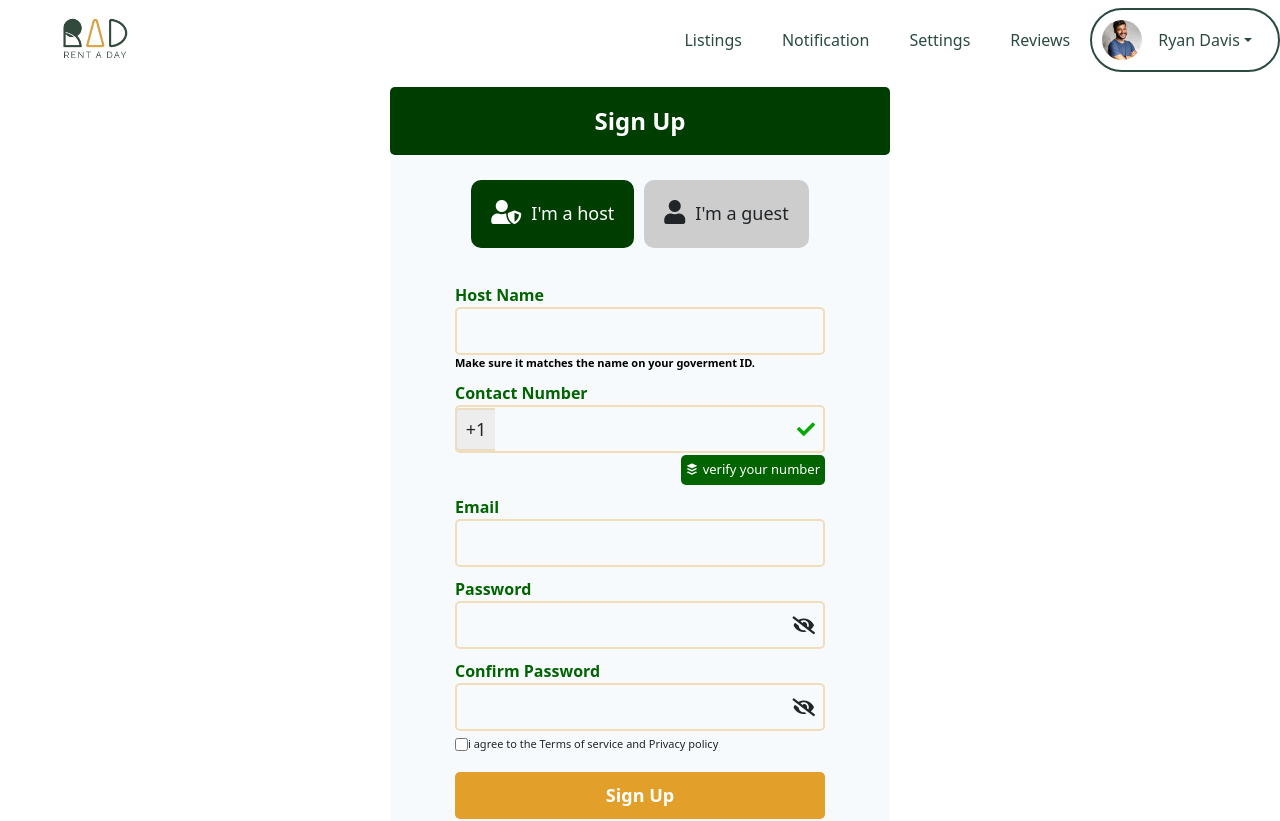
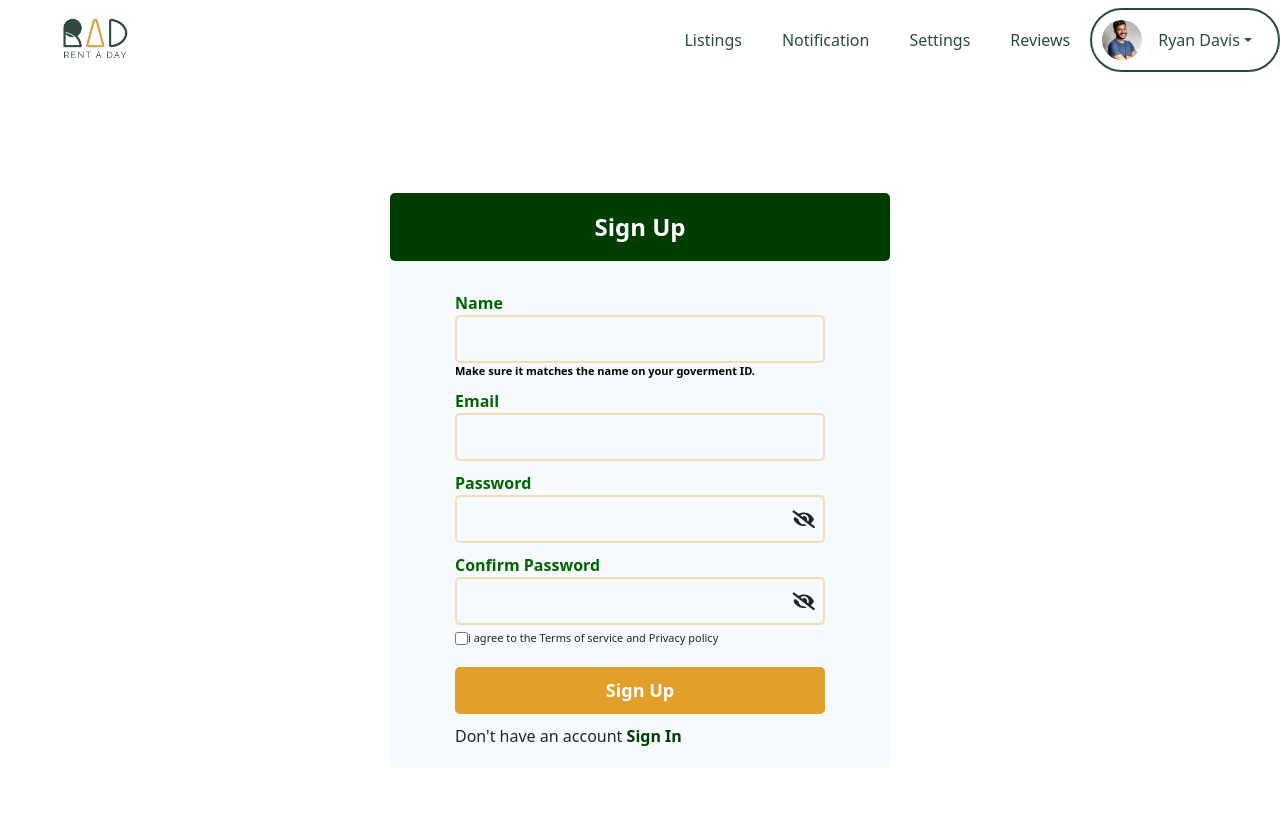
Before and after one commit to harsimran612/RentADay, a React (Create React App) app: page /SignUp in a window 1280 px wide. Shown: the top 821 px of the page. Built offline with nearby package versions, Linux system fonts and the light colour scheme.

Commit message:
remove userTypes from auth pages

```diff
--- a/src/App.js
+++ b/src/App.js
@@ -4,8 +4,8 @@ import Header from './components/Header';
 import Footer from './components/Footer';
 import SearchPage from './pages/SearchPage';
 import AboutUs from './pages/AboutUs';
-import SignIn from './pages/SignIn';
-import SignUp from './pages/SignUp';
+import SignIn from './pages/authentication/SignIn';
+import SignUp from './pages/authentication/SignUp';
 import Splash from './pages/Splash';
 import Profile from './pages/Profile';
 import ExpandedCard from './pages/ExpandedCard';
--- a/src/pages/SignUp.jsx
+++ /dev/null
@@ -1,166 +0,0 @@
-import React, { useState } from "react";
-import { Link } from "react-router-dom";
-import "./Sign.css";
-import "./desktop.css";
-
-export default function Auth() {
-  const [isHost, setIsHost] = useState(true);
-  const [showPswd, setShowPswd] = useState(false);
-  const [showModal, setShowModal] = useState(false);
-
-  const changeToHost = (e) => {
-    setIsHost(true);
-  };
-  const changeToGuest = () => {
-    setIsHost(false);
-  };
-
-  return (
-    <div className="Container--centered fullHeight">
-      <div className="Auth__container">
-        <div className="Auth__heading">
-          <i class="fas fa-arrow-left"></i>
-          <span>Sign Up</span>
-        </div>
-
-        <div className="Auth__content">
-          <div className="Auth__userType">
-            <div
-              className={`${
-                isHost && "Auth__userTypeItem--selected"
-              } Auth__userTypeItem`}
-              onClick={changeToHost}
-            >
-              <span>
-                <i class="fas fa-user-shield" />
-              </span>
-              <span>I'm a host</span>
-            </div>
-            <div
-              className={`${
-                !isHost && "Auth__userTypeItem--selected"
-              } Auth__userTypeItem`}
-              onClick={changeToGuest}
-            >
-              <span>
-                <i class="fas fa-user" />
-              </span>
-              <span>I'm a guest</span>
-            </div>
-          </div>
-          <UserForm
-            userType={isHost}
-            showPswd={showPswd}
-            setShowPswd={setShowPswd}
-            setShowModal={setShowModal}
-          />
-          {showModal && <VerifyNumberModal setShowModal={setShowModal} />}
-        </div>
-      </div>
-    </div>
-  );
-}
-
-const UserForm = ({ userType, showPswd, setShowPswd, setShowModal }) => {
-  const changeVisibility = () => {
-    setShowPswd(!showPswd);
-  };
-  return (
-    <>
-      <form className="Auth__formItems">
-        <div className="Auth__formItem">
-          <label for="name">{`${userType ? "Host Name" : "Guest Name"}`}</label>
-          <input type="text" id="name" name="name" />
-          <label for="name">
-            Make sure it matches the name on your goverment ID.
-          </label>
-        </div>
-
-        <div className="Auth__formItem">
-          <label for="number">Contact Number</label>
-          <div name="number" className="Auth__formItem--number">
-            <span>+1</span>
-            <input type="tel" id="tel" />
-            <i className="fas fa-check"></i>
-          </div>
-          <div className="Auth__formItem--modal">
-            <span onClick={() => setShowModal(true)}>
-              <i className="fab fa-buffer"></i>
-              verify your number
-            </span>
-          </div>
-        </div>
-
-        <div className="Auth__formItem">
-          <label for="email">Email</label>
-          <input type="text" id="name" name="email" />
-        </div>
-
-        <div className="Auth__formItem">
-          <label for="password">Password</label>
-          <div name="password" className="Auth__formItem--password">
-            <input type={`${showPswd ? "text" : "password"}`} id="name" />
-            <i
-              className={`fas ${showPswd ? "fa-eye" : "fa-eye-slash"}`}
-              onClick={changeVisibility}
-            ></i>
-          </div>
-        </div>
-
-        <div className="Auth__formItem">
-          <label for="name">Confirm Password</label>
-          <div name="password" className="Auth__formItem--password">
-            <input type={`${showPswd ? "text" : "password"}`} id="name" />
-            <i
-              className={`fas ${showPswd ? "fa-eye" : "fa-eye-slash"}`}
-              onClick={changeVisibility}
-            ></i>
-          </div>
-        </div>
-
-        <div className="Auth__TandC">
-          <input type="checkbox" name="tc" value="Bike" />
-          <label for="tc">
-            i agree to the Terms of service and Privacy policy
-          </label>
-        </div>
-
-        <input type="submit" className="Auth__submitButton" value="Sign Up" />
-      </form>
-
-      <div className="Auth--nav">
-        Don't have an account <Link to={"/Signin"}> Sign In</Link>
-      </div>
-    </>
-  );
-};
-
-const VerifyNumberModal = ({ setShowModal }) => {
-  return (
-    <>
-      <div
-        className="Auth__modalPopup--backdrop"
-        onClick={() => setShowModal(false)}
-      ></div>
-      <div className="Auth__modalPopup--content">
-        <div className="Auth__modalPopup--header">
-          <i
-            className="fas fa-arrow-left"
-            onClick={() => setShowModal(false)}
-          ></i>
-          <span>Verify your number</span>
-        </div>
-        <div className="Auth__modalPopup--body">
-          <div className="Auth__modalPopup--body--text">
-            <span>Enter the code sent to </span>
-            <span>+1 123 456 7890</span>
-          </div>
-          <div className="Auth__modalPopup--body--input">
-            <input type="text" />
-            <button>Verify</button>
-          </div>
-        </div>
-      </div>
-    </>
-  );
-};
--- /dev/null
+++ b/src/pages/authentication/SignIn.jsx
@@ -0,0 +1,59 @@
+import React, { useState } from "react";
+import { Link } from "react-router-dom";
+import "./Sign.css";
+import "./desktop.css";
+
+export default function Auth() {
+  const [showPswd, setShowPswd] = useState(false);
+
+  return (
+    <div className="Container--centered fullHeight">
+      <div className="Auth__container">
+        <div className="Auth__heading">
+          <i class="fas fa-arrow-left"></i>
+          <span>Sign In</span>
+        </div>
+
+        <div className="Auth__content">
+          <UserForm
+            showPswd={showPswd}
+            setShowPswd={setShowPswd}
+          />
+        </div>
+      </div>
+    </div>
+  );
+}
+
+const UserForm = ({ showPswd, setShowPswd }) => {
+  const changeVisibility = () => {
+    setShowPswd(!showPswd);
+  };
+  return (
+    <>
+      <form className="Auth__formItems">
+        <div className="Auth__formItem">
+          <label for="name">User Email</label>
+          <input type="text" id="name" name="name" />
+        </div>
+
+        <div className="Auth__formItem">
+          <label for="password">Password</label>
+          <div name="password" className="Auth__formItem--password">
+            <input type={`${showPswd ? "text" : "password"}`} id="name" />
+            <i
+              className={`fas ${showPswd ? "fa-eye" : "fa-eye-slash"}`}
+              onClick={changeVisibility}
+            ></i>
+          </div>
+        </div>
+
+        <input type="submit" className="Auth__submitButton" value="Sign In" />
+      </form>
+
+      <div className="Auth--nav">
+        Don't have an account <Link to={"/Signup"}> Sign Up</Link>
+      </div>
+    </>
+  );
+};
--- a/src/pages/SignIn.jsx
+++ b/src/pages/authentication/SignUp.jsx
@@ -4,54 +4,22 @@ import "./Sign.css";
 import "./desktop.css";
 
 export default function Auth() {
-  const [isHost, setIsHost] = useState(true);
   const [showPswd, setShowPswd] = useState(false);
-
-  const changeToHost = (e) => {
-    setIsHost(true);
-  };
-  const changeToGuest = () => {
-    setIsHost(false);
-  };
+  const [showModal, setShowModal] = useState(false);
 
   return (
     <div className="Container--centered fullHeight">
       <div className="Auth__container">
         <div className="Auth__heading">
           <i class="fas fa-arrow-left"></i>
-          <span>Sign In</span>
+          <span>Sign Up</span>
         </div>
 
         <div className="Auth__content">
-          <div className="Auth__userType">
-            <div
-              className={`${
-                isHost && "Auth__userTypeItem--selected"
-              } Auth__userTypeItem`}
-              onClick={changeToHost}
-            >
-              <span>
-                <i class="fas fa-user-shield" />
-              </span>
-              <span>I'm a host</span>
-            </div>
-            <div
-              className={`${
-                !isHost && "Auth__userTypeItem--selected"
-              } Auth__userTypeItem`}
-              onClick={changeToGuest}
-            >
-              <span>
-                <i class="fas fa-user" />
-              </span>
-              <span>I'm a guest</span>
-            </div>
-          </div>
-
           <UserForm
-            userType={isHost}
             showPswd={showPswd}
             setShowPswd={setShowPswd}
+            setShowModal={setShowModal}
           />
         </div>
       </div>
@@ -59,7 +27,7 @@ export default function Auth() {
   );
 }
 
-const UserForm = ({ userType, showPswd, setShowPswd }) => {
+const UserForm = ({ showPswd, setShowPswd }) => {
   const changeVisibility = () => {
     setShowPswd(!showPswd);
   };
@@ -67,10 +35,16 @@ const UserForm = ({ userType, showPswd, setShowPswd }) => {
     <>
       <form className="Auth__formItems">
         <div className="Auth__formItem">
-          <label for="name">{`${
-            userType ? "Host Email" : "Guest Email"
-          }`}</label>
+          <label for="name">Name</label>
           <input type="text" id="name" name="name" />
+          <label for="name">
+            Make sure it matches the name on your goverment ID.
+          </label>
+        </div>
+
+        <div className="Auth__formItem">
+          <label for="email">Email</label>
+          <input type="text" id="name" name="email" />
         </div>
 
         <div className="Auth__formItem">
@@ -84,11 +58,29 @@ const UserForm = ({ userType, showPswd, setShowPswd }) => {
           </div>
         </div>
 
-        <input type="submit" className="Auth__submitButton" value="Sign In" />
+        <div className="Auth__formItem">
+          <label for="name">Confirm Password</label>
+          <div name="password" className="Auth__formItem--password">
+            <input type={`${showPswd ? "text" : "password"}`} id="name" />
+            <i
+              className={`fas ${showPswd ? "fa-eye" : "fa-eye-slash"}`}
+              onClick={changeVisibility}
+            ></i>
+          </div>
+        </div>
+
+        <div className="Auth__TandC">
+          <input type="checkbox" name="tc" value="Bike" />
+          <label for="tc">
+            i agree to the Terms of service and Privacy policy
+          </label>
+        </div>
+
+        <input type="submit" className="Auth__submitButton" value="Sign Up" />
       </form>
 
       <div className="Auth--nav">
-        Don't have an account <Link to={"/Signup"}> Sign Up</Link>
+        Don't have an account <Link to={"/Signin"}> Sign In</Link>
       </div>
     </>
   );
```
Also changed, not shown: src/pages/authentication/Sign.css (renamed from src/pages/Sign.css), src/pages/authentication/desktop.css (renamed from src/pages/desktop.css).
